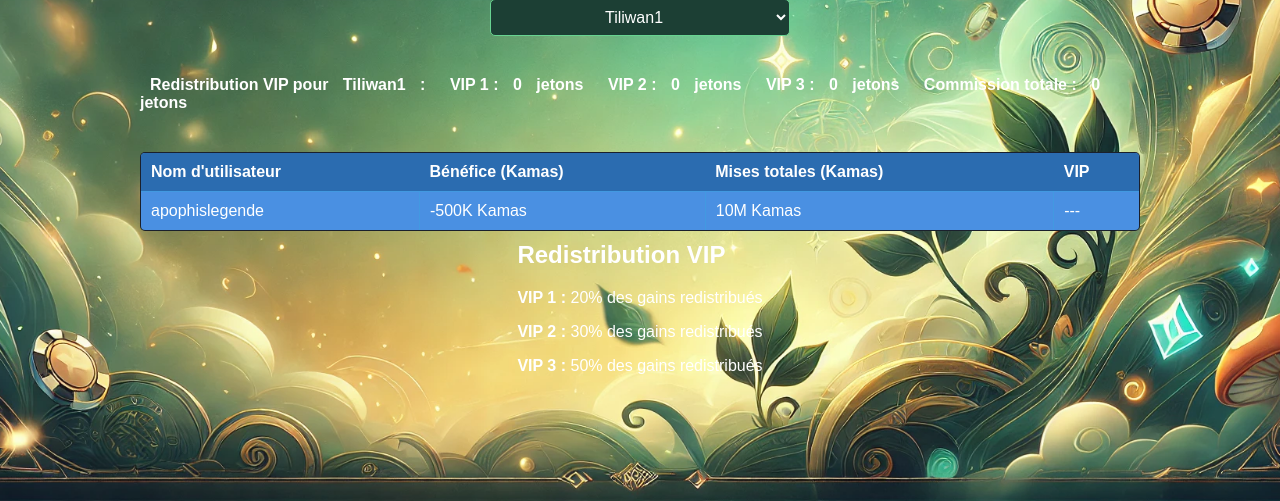
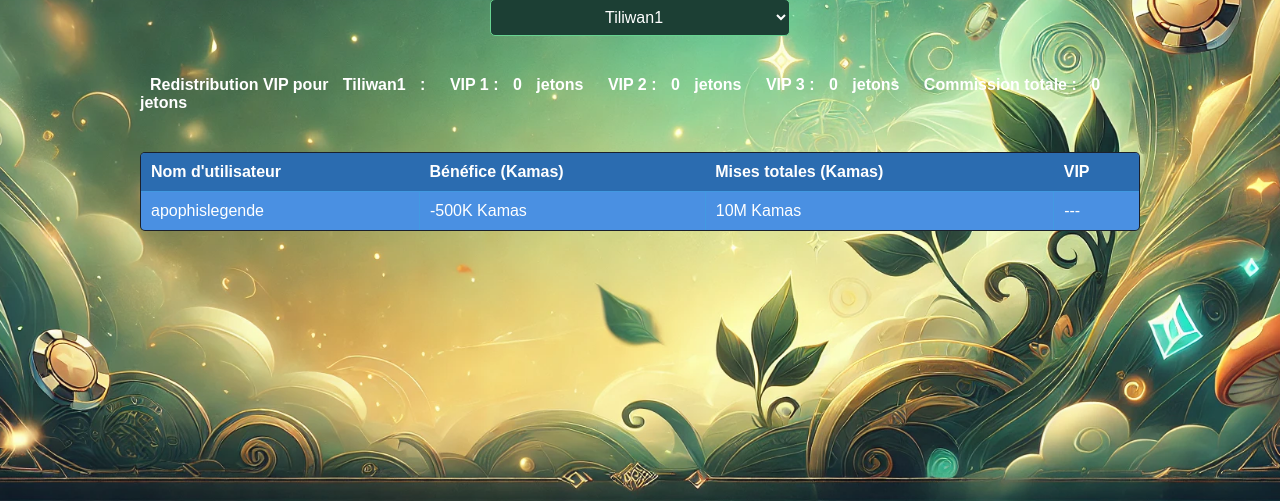
Before and after one commit to Apophis-Legende/leaderboard, a Flask app: page / in a window 1280 px wide. Shown: the part 299-800 px from the top of the page. Run offline with Flask 3, Linux system fonts and the light colour scheme.

Commit message:
Assistant checkpoint: Suppression de la section redistribution VIP
Assistant generated file changes:
- templates/index.html: Suppression de la section redistribution VIP

---

User prompt:

faut trouvere pour que ça fonctionne, on a encore beaucoup de travail sur le bot, et d'ailleurs ca : Redistribution VIP
VIP 1 : 20% des gains redistribués

VIP 2 : 30% des gains redistribués

VIP 3 : 50% des gains redistribués faut l'enlever

```diff
--- a/templates/index.html
+++ b/templates/index.html
@@ -43,12 +43,6 @@
         </tbody>
     </table>
 
-    <div class="vip-redistribution">
-        <h2>Redistribution VIP</h2>
-        <p><strong>VIP 1 :</strong> 20% des gains redistribués</p>
-        <p><strong>VIP 2 :</strong> 30% des gains redistribués</p>
-        <p><strong>VIP 3 :</strong> 50% des gains redistribués</p>
-    </div>
 
     <script>
         let currentServer = 'Tiliwan1'; // Serveur par défaut
```
